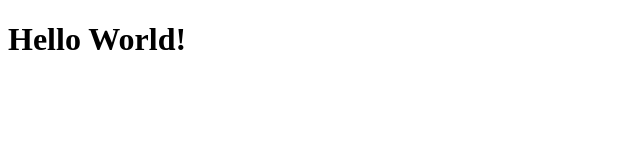
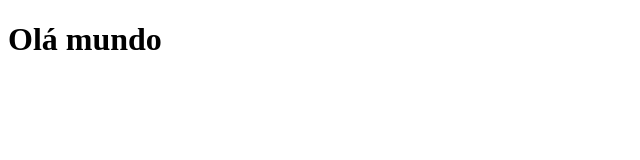
Before and after one commit to cibelle-silva/helloword, a plain HTML site: page index.html in a window 1280 px wide. Shown: the whole page, without its empty margins (0-640 px from the left). Drawn offline with Linux system fonts and the light colour scheme.

Commit message:
Alterações no hello world

```diff
--- a/index.html
+++ b/index.html
@@ -5,6 +5,9 @@
     <title>Primeira Página</title>
   </head>
   <body>
-    <h1>Hello World!</h1>
+    <h1 id="msg"></h1>
+    <script type="text/javascript">
+    document.getElementById('msg').innerHTML = "Olá mundo"
+    </script>
   </body>
 </html>
```
Also changed, not shown: 1 other file.
